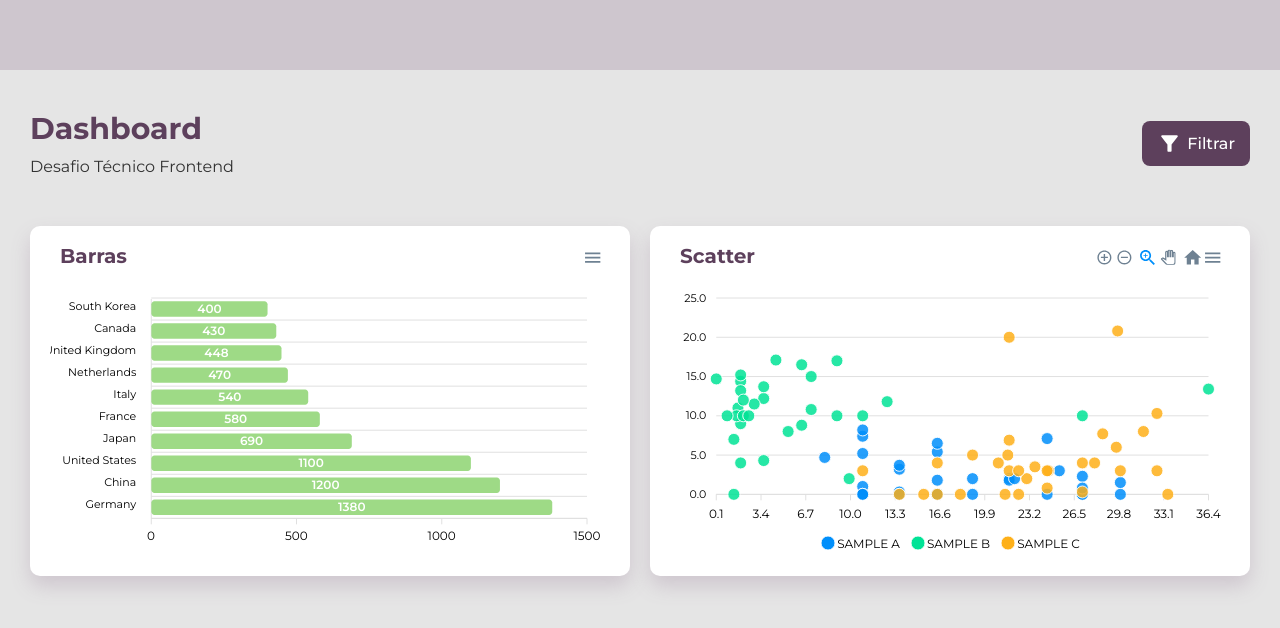
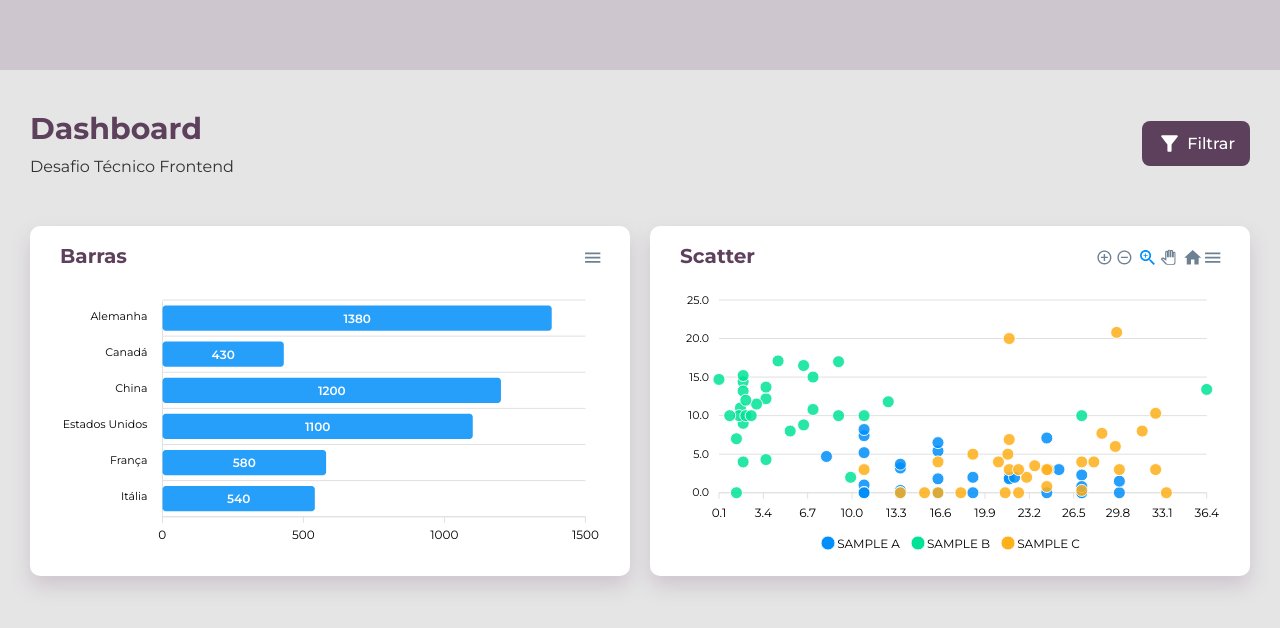
Before and after one commit to i-am-lucas-almeida/graphics-dashboard, a React (Create React App) app: page / in a window 1280 px wide. Shown: the top 628 px of the page. Built offline with nearby package versions, Linux system fonts and the light colour scheme.

Commit message:
Add data request from a fake API

```diff
--- a/src/charts/BarChart.js
+++ b/src/charts/BarChart.js
@@ -1,20 +1,48 @@
+import { useEffect, useState } from 'react';
 import Chart from 'react-apexcharts';
 
 import DashboardCard from "../components/DashboardCard";
 
 const BarGraphic = () => {
 
+    const [categories, setCategories] = useState([]);
+    const [values, setValues] = useState([]);
+
+    useEffect(() => {
+
+        const getData = async () => {
+
+            const url = "data/barChart.json";
+
+            try {
+
+                const response = await fetch(url);
+                const data = await response.json();
+
+                setCategories(data.items.map((item) => item.country));
+                setValues(data.items.map((item) => item.temperature));
+
+            } catch (error) {
+
+                console.log(error);
+
+            }
+        }
+
+        getData();
+
+    }, []);
+
     const colors = {
         backgColor: '#FFF',
         fontColor: '#000',
-        barsColor: '#8ED471',
         titleColor: '#5D405C'
     }
 
     const series = [
         {
             name: "Temperatura em Fahrenheit",
-            data: [400, 430, 448, 470, 540, 580, 690, 1100, 1200, 1380]
+            data: values && values
         }
     ];
 
@@ -26,8 +54,7 @@ const BarGraphic = () => {
             foreColor: colors.fontColor
         },
         xaxis: {
-            categories: ['South Korea', 'Canada', 'United Kingdom', 'Netherlands', 'Italy', 'France', 'Japan',
-                'United States', 'China', 'Germany'],
+            categories: categories && categories
         },
         plotOptions: {
             bar: {
@@ -38,7 +65,6 @@ const BarGraphic = () => {
                 enabled: false,
             }
         },
-        colors: [colors.barsColor],
         subtitle: {
             text: 'Barras',
             align: 'left',
--- a/src/charts/ScatterChart.js
+++ b/src/charts/ScatterChart.js
@@ -1,8 +1,37 @@
 import Chart from 'react-apexcharts';
+import { useState, useEffect } from 'react';
 
-import DashboardCard from '../components/DashboardCard';
+import DashboardCard from "../components/DashboardCard";
 
 const ScatterGraphic = () => {
+
+    const [names, setNames] = useState([]);
+    const [values, setValues] = useState([]);
+
+    useEffect(() => {
+
+        const getData = async () => {
+
+            const url = "data/scatterChart.json";
+
+            try {
+
+                const response = await fetch(url);
+                const data = await response.json();
+
+                setNames(data.items.map((item) => item.sample));
+                setValues(data.items.map((item) => item.results));
+
+            } catch (error) {
+
+                console.log(error);
+
+            }
+        };
+
+        getData();
+
+    }, []);
 
     const colors = {
         backgColor: '#FFF',
@@ -10,29 +39,29 @@ const ScatterGraphic = () => {
         titleColor: '#5D405C'
     }
 
-    const series = [
+    const series = [];
 
-        {
-            name: "SAMPLE A",
-            data: [
-                [16.4, 5.4], [21.7, 2], [25.4, 3], [19, 2], [10.9, 1], [13.6, 3.2], [10.9, 7.4], [10.9, 0], [10.9, 8.2], [16.4, 0], [16.4, 1.8], [13.6, 0.3], [13.6, 0], [29.9, 0], [27.1, 2.3], [16.4, 0], [13.6, 3.7], [10.9, 5.2], [16.4, 6.5], [10.9, 0], [24.5, 7.1], [10.9, 0], [8.1, 4.7], [19, 0], [21.7, 1.8], [27.1, 0], [24.5, 0], [27.1, 0], [29.9, 1.5], [27.1, 0.8], [22.1, 2]]
-        },
+    const dataSeries = () => {
 
-        {
-            name: "SAMPLE B",
-            data: [
-                [36.4, 13.4], [1.7, 11], [5.4, 8], [9, 17], [1.9, 4], [3.6, 12.2], [1.9, 14.4], [1.9, 9], [1.9, 13.2], [1.4, 7], [6.4, 8.8], [3.6, 4.3], [1.6, 10], [9.9, 2], [7.1, 15], [1.4, 0], [3.6, 13.7], [1.9, 15.2], [6.4, 16.5], [0.9, 10], [4.5, 17.1], [10.9, 10], [0.1, 14.7], [9, 10], [12.7, 11.8], [2.1, 10], [2.5, 10], [27.1, 10], [2.9, 11.5], [7.1, 10.8], [2.1, 12]]
-        },
+        for (let i = 0; i < names.length; i++) {
 
-        {
-            name: "SAMPLE C",
-            data: [
-                [21.7, 3], [23.6, 3.5], [24.6, 3], [29.9, 3], [21.7, 20], [23, 2], [10.9, 3], [28, 4], [27.1, 0.3], [16.4, 4], [13.6, 0], [19, 5], [22.4, 3], [24.5, 3], [32.6, 3], [27.1, 4], [29.6, 6], [31.6, 8], [21.6, 5], [20.9, 4], [22.4, 0], [32.6, 10.3], [29.7, 20.8], [24.5, 0.8], [21.4, 0], [21.7, 6.9], [28.6, 7.7], [15.4, 0], [18.1, 0], [33.4, 0], [16.4, 0]]
+            const obj = {
+                name: names[i],
+                data: values[i]
+            }
+
+            series.push(obj);
+
         }
 
-    ];
+        return series;
+
+    }
+
+    dataSeries();
 
     const options = {
+
         chart: {
             height: 350,
             type: 'scatter',
@@ -44,6 +73,7 @@ const ScatterGraphic = () => {
             fontFamily: 'Montserrat',
             foreColor: colors.fontColor
         },
+
         xaxis: {
             tickAmount: 10,
             labels: {
@@ -52,9 +82,11 @@ const ScatterGraphic = () => {
                 }
             }
         },
+
         yaxis: {
             tickAmount: 7
         },
+
         subtitle: {
             text: 'Scatter',
             align: 'left',
```
